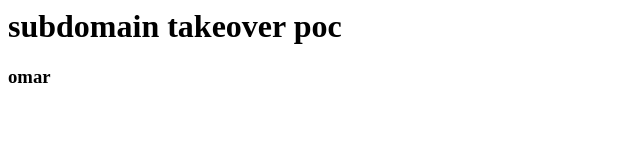
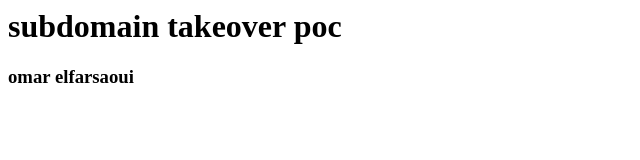
Before and after one commit to elfarsaouiomar/subdomain-takeover-poc, a plain HTML site: page index.html in a window 1280 px wide. Shown: the whole page, without its empty margins (0-640 px from the left). Drawn offline with Linux system fonts and the light colour scheme.

Commit message:
Update index.html

```diff
--- a/index.html
+++ b/index.html
@@ -1,2 +1,2 @@
 <h1>subdomain takeover poc</h1>
-<h3>omar</h3>
+<h3>omar elfarsaoui</h3>
```
